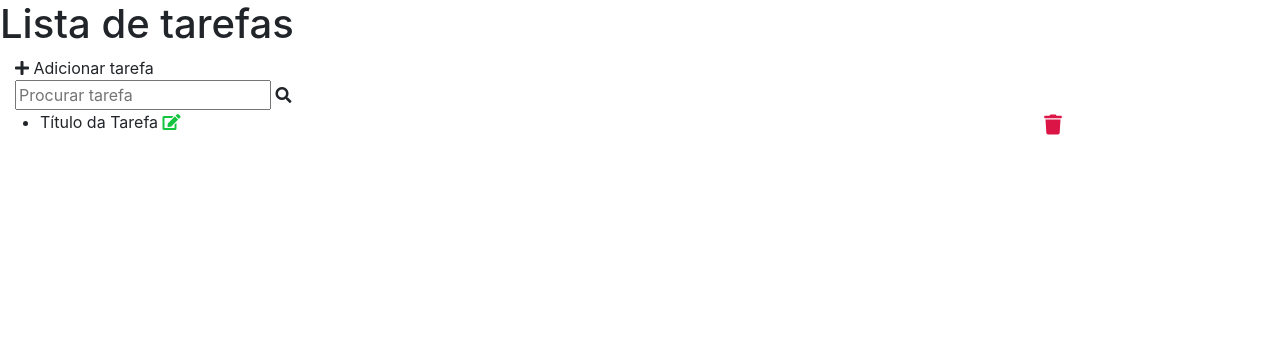
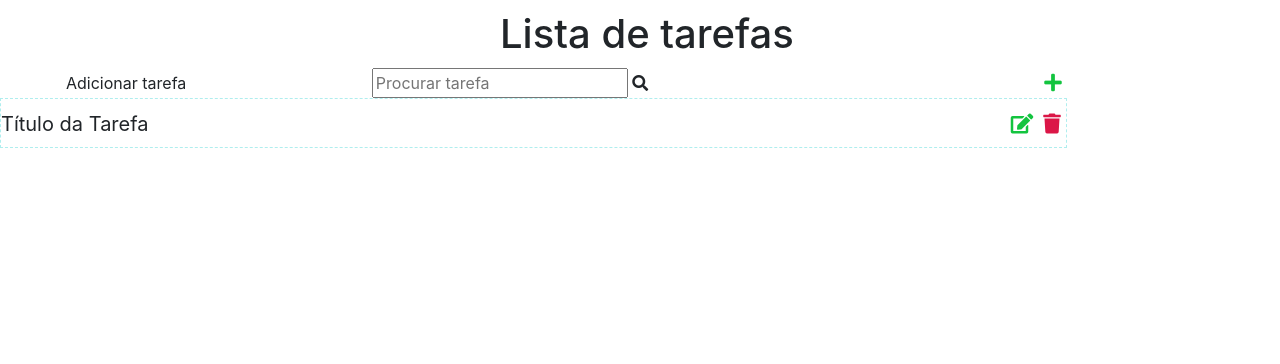
Before and after one commit to oliveiramiro2/TreinamentoWeb, a Django app: page / in a window 1280 px wide. Shown: the part 56-420 px from the top of the page. Run offline with Django 3.2, Linux system fonts and the light colour scheme; some libraries are stand-ins or nearby versions.

Commit message:
interface

```diff
--- a/configToDo/ToDo/static/css/styles.css
+++ b/configToDo/ToDo/static/css/styles.css
@@ -1,13 +1,17 @@
 /* lista de tarefas */
+h1 {
+    margin: 10px 0 10px 500px;
+}
+
 .list-div {
     padding: 0;
 }
 
-.task-list {
+.track-list {
     padding-left: 0;
 }
 
-.task-item {
+.track-item {
     list-style: none;
     font-size: 20px;
     height: 50px;
@@ -15,18 +19,27 @@
     border: 1px dashed paleturquoise;
 }
 
-.fas.fa-trash, fas.fa-edit {
+.fas.fa-edit,  .fas.fa-trash, .fas.fa-plus {
     cursor: pointer;
     margin: 5px;
     font-size: 20px;
     float: right;
 }
 
+.div-top {
+    display: inline;
+    margin: 19px 51px;
+}
+
+.div-search{
+    margin-left: 100px;
+}
+
 .fas.fa-trash {
     color: #db1647;
 }
 
-.fas.fa-edit{
+.fas.fa-edit, .fas.fa-plus {
     color: #13c43f;
 }
 
--- a/configToDo/ToDo/templates/todo/index.html
+++ b/configToDo/ToDo/templates/todo/index.html
@@ -5,10 +5,10 @@
 {% block content %}
     <div class="offset_1 col-10 list-div">
         <h1>Lista de tarefas</h1>
-        <div class="col-2 add-div">
+        <div class="col-2 add-div div-top">
             <i class="fas fa-plus"></i> <span>Adicionar tarefa</span>
         </div>
-        <div class="col-9 search-div">
+        <div class="col-9 search-div div-top div-search">
             <input type="text" id="search" placeholder="Procurar tarefa">
             <i class="fas fa-search"></i>
         </div>
```
